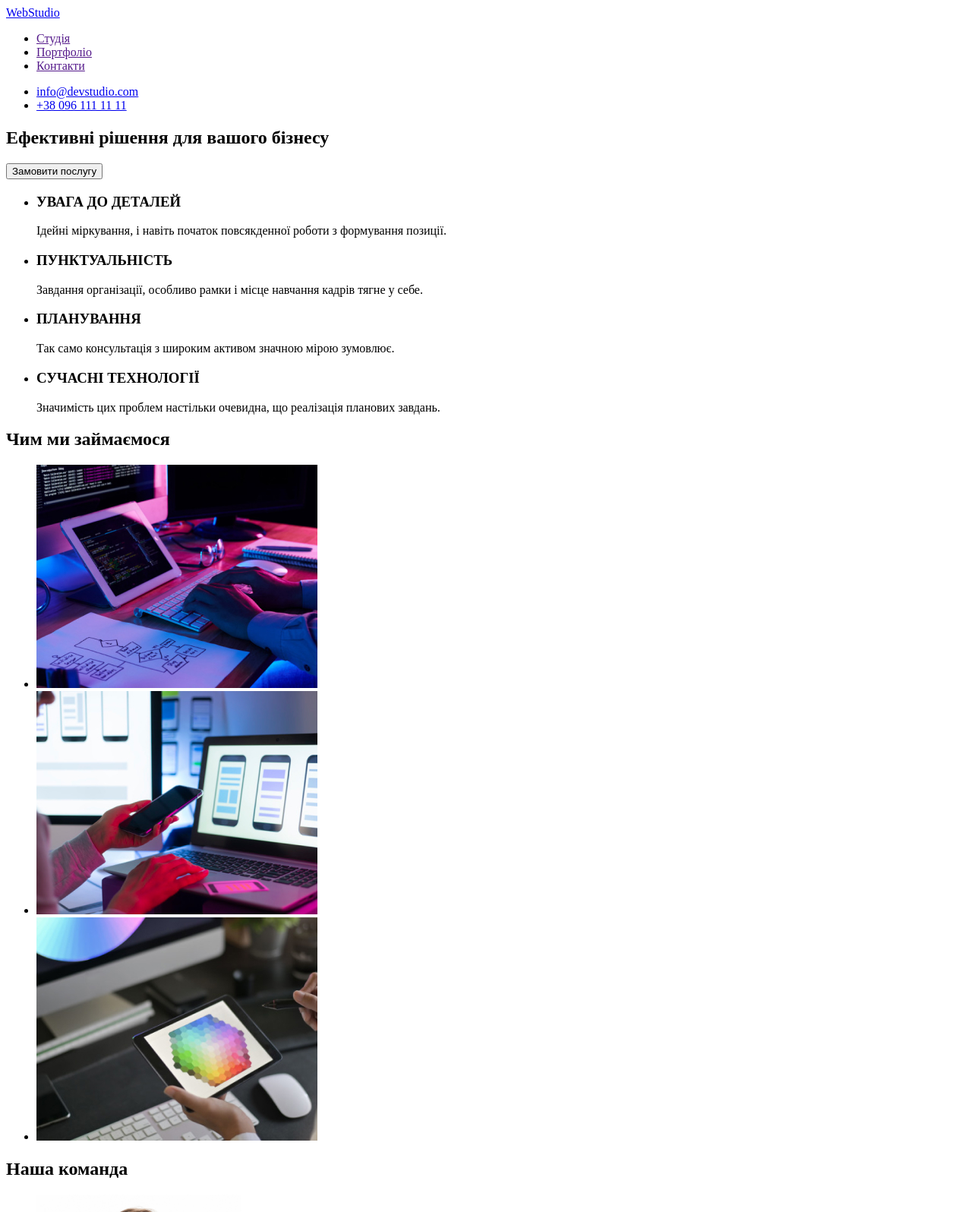
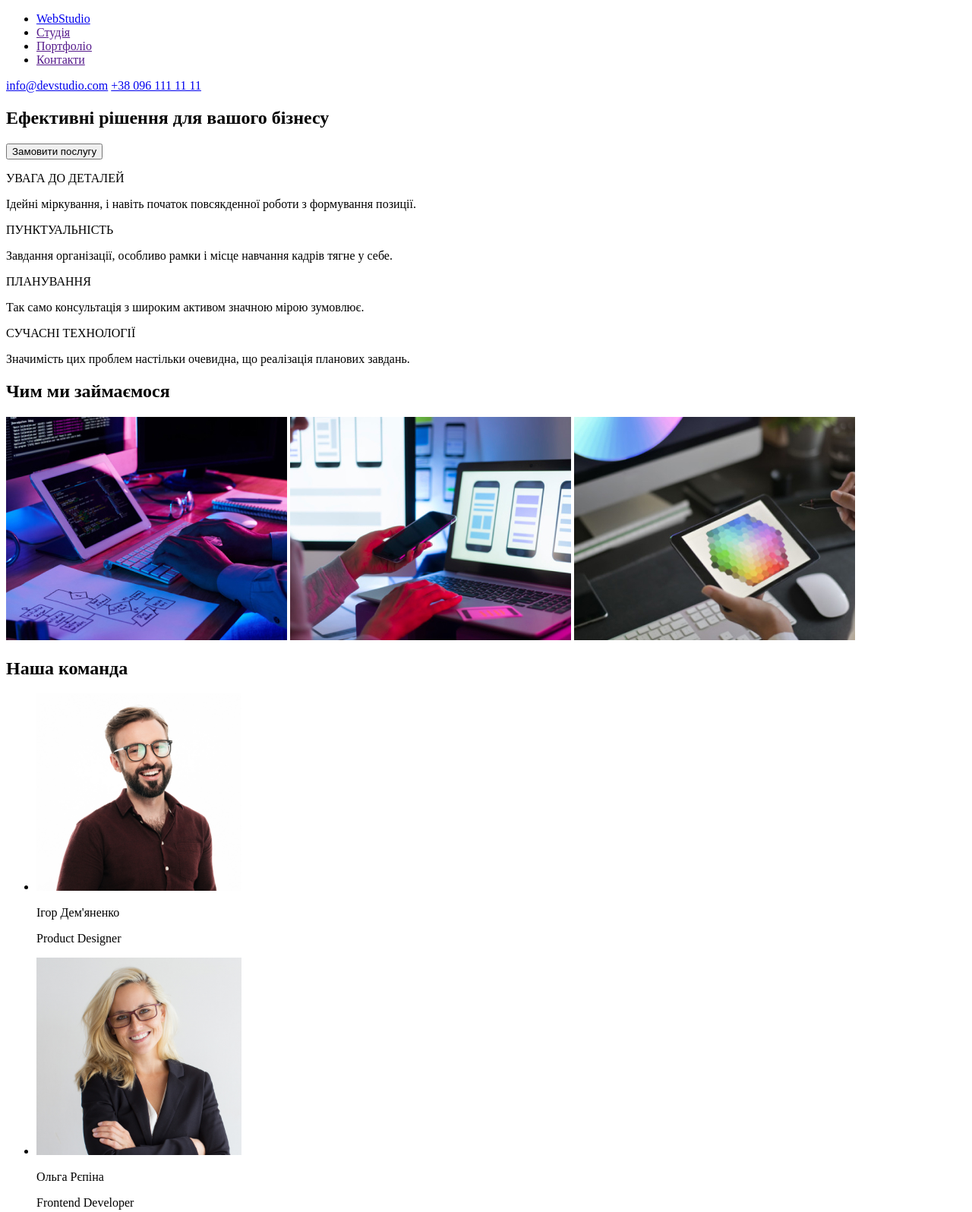
Before and after one commit to Maksim-Kaperteha/goit-markup-hw-01, a plain HTML site: page index.html in a window 1280 px wide. Shown: the top 1596 px of the page at 76% size. Drawn offline with Linux system fonts and the light colour scheme.

Commit message:
Add files via upload

```diff
--- a/index.html
+++ b/index.html
@@ -2,119 +2,126 @@
 <html lang="uk">
 
 <head>
-  <meta charset="UTF-8" />
-  <meta name="viewport" content="width=device-width, initial-scale=1.0" />
+  <meta charset="UTF-8">
+  <meta name="viewport" content="width=device-width, initial-scale=1.0">
   <title>Web studio</title>
+
+
+
 </head>
 
 <body>
-  <!-- Header -->
   <header class="header">
     <nav class="navgition">
-      <a class="link" href="./index.html">WebStudio</a>
       <ul class="list">
+        <li class="item"><a class="link" href="./index.html">WebStudio</a></li>
         <li class="item"><a class="link" href="">Студія</a></li>
         <li class="item"><a class="link" href="">Портфоліо</a></li>
         <li class="item"><a class="link" href="">Контакти</a></li>
       </ul>
     </nav>
-    <ul class="list-contact">
-      <li><a href="mailto:info@devstudio.com">info@devstudio.com</a></li>
-      <li><a href="tel:+380961111111">+38 096 111 11 11</a></li>
-    </ul>
+    <div class="header-group">
+      <a href="email:info@devstudio.com">info@devstudio.com</a>
+      <a href="tel:380961111111">+38 096 111 11 11</a>
+    </div>
   </header>
   <main>
-    <!--Section-Hat -->
     <section class="hat">
       <div class="hat-group">
         <h1 class="hat-title">Ефективні рішення для вашого бізнесу</h1>
         <button class="btn" type="button">Замовити послугу</button>
       </div>
     </section>
-    <!-- Section-Features -->
     <section class="features">
-      <ul>
-        <li class="features-group">
-          <h3 class="uppertitle">УВАГА ДО ДЕТАЛЕЙ</h3>
-          <p class="subtitle">
-            Ідейні міркування, і навіть початок повсякденної роботи з
-            формування позиції.
-          </p>
-        </li>
-        <li class="features-group2">
-          <h3 class="uppertitle">ПУНКТУАЛЬНІСТЬ</h3>
-          <p class="subtitle">
-            Завдання організації, особливо рамки і місце навчання кадрів тягне
-            у себе.
-          </p>
-        </li>
-        <li class="features-group3">
-          <h3 class="uppertitle">ПЛАНУВАННЯ</h3>
-          <p class="subtitle">
-            Так само консультація з широким активом значною мірою зумовлює.
-          </p>
-        </li>
-        <li class="features-group4">
-          <h3 class="uppertitle">СУЧАСНІ ТЕХНОЛОГІЇ</h3>
-          <p class="subtitle">
-            Значимість цих проблем настільки очевидна, що реалізація планових
-            завдань.
-          </p>
-        </li>
-      </ul>
+      <div class="features-group">
+        <p class="uppertitle">УВАГА ДО ДЕТАЛЕЙ</p>
+        <p class="subtitle">Ідейні міркування, і навіть початок повсякденної роботи з формування позиції.</p>
+      </div>
+
+      <div class="features-group2">
+        <p class="uppertitle">ПУНКТУАЛЬНІСТЬ</p>
+        <p class="subtitle">Завдання організації, особливо рамки і місце навчання кадрів тягне у себе.</p>
+      </div>
+
+      <div class="features-group3">
+        <p class="uppertitle">ПЛАНУВАННЯ</p>
+        <p class="subtitle">Так само консультація з широким активом значною мірою зумовлює.</p>
+      </div>
+
+      <div class="features-group4">
+        <p class="uppertitle">СУЧАСНІ ТЕХНОЛОГІЇ</p>
+        <p class="subtitle">Значимість цих проблем настільки очевидна, що реалізація планових завдань.</p>
+      </div>
+
     </section>
-    <!-- Section-Gallery -->
+
     <section class="gallery">
-      <h2 class="title">Чим ми займаємося</h2>
-      <ul class="gallery-group">
-        <li>
-          <img class="gallery-card" src="./images/gallery-img-1.jpg" alt="пише код на планшеті" width="370"
-            height="294" />
-        </li>
-        <li>
-          <img class="gallery-card" src="./images/gallery-img-2.jpg" alt="пише код для android або ios" width="370"
-            height="294" />
-        </li>
-        <li>
-          <img class="gallery-card" src="./images/gallery-img-3.jpg" alt="стилизуе код" width="370" height="294" />
-        </li>
-      </ul>
+      <div class="gallery-group">
+        <h2 class="title">Чим ми займаємося</h2>
+        <img class="gallery-card" src="./images/gallery-img-1.jpg" alt="пише код на планшеті" width="370" height="294">
+        <img class="gallery-card" src="./images/gallery-img-2.jpg" alt="пише код для android або ios" width="370"
+          height="294">
+        <img class="gallery-card" src="./images/gallery-img-3.jpg" alt="стилизуе код" width="370" height="294">
+      </div>
     </section>
-    <!-- Section-Team -->
+
     <section class="team">
       <h2 class="title">Наша команда</h2>
-      <ul class="team-group">
-        <li class="item">
-          <img class="team-img" src="./images/team-img-1.jpg" alt="Ігор Дем'яненко" width="270" height="260" />
-          <h3 class="uppertitle">Ігор Дем'яненко</h3>
-          <p class="subtitle">Product Designer</p>
-        </li>
-        <li class="item">
-          <img class="team-img" src="./images/team-img-2.jpg" alt="Ольга Рєпіна" width="270" height="260" />
-          <h3 class="uppertitle">Ольга Рєпіна</h3>
-          <p class="subtitle">Frontend Developer</p>
-        </li>
-        <li class="item">
-          <img class="team-img" src="./images/team-img-3.jpg" alt="Микола Тарасов" width="270" height="260" />
-          <h3 class="uppertitle">Микола Тарасов</h3>
-          <p class="subtitle">Marketing</p>
-        </li>
-        <li class="item">
-          <img class="team-img" src="./images/team-img-4.jpg" alt="Михайло Єрмаков" width="270" height="260" />
-          <h3 class="uppertitle">Михайло Єрмаков</h3>
-          <p class="subtitle">UI Designer</p>
-        </li>
-      </ul>
+      <div class="team-group">
+        <ul class="list">
+          <li class="item">
+            <img class="team-img" src="./images/team-img-1.jpg" alt="Ігор Дем'яненко" width="270" height="260">
+            <p class="uppertitle">Ігор Дем'яненко</p>
+            <p class="subtitle">Product Designer</p>
+
+
+          </li>
+        </ul>
+      </div>
+      <div class="team-group">
+        <ul>
+          <li class="item">
+            <img class="team-img" src="./images/team-img-2.jpg" alt="Ольга Рєпіна" width="270" height="260">
+            <p class="uppertitle">Ольга Рєпіна</p>
+            <p class="subtitle">Frontend Developer</p>
+
+          </li>
+        </ul>
+      </div>
+      <div class="team-group">
+        <ul>
+          <li class="item">
+            <img class="team-img" src="./images/team-img-3.jpg" alt="Микола Тарасов" width="270" height="260">
+            <p class="uppertitle">Микола Тарасов</p>
+            <p class="subtitle">Marketing</p>
+
+          </li>
+        </ul>
+      </div>
+      <div class="team-group">
+        <ul>
+          <li class="item">
+            <img class="team-img" src="./images/team-img-4.jpg" alt="Михайло Єрмаков" width="270" height="260">
+            <p class="uppertitle">Михайло Єрмаков</p>
+            <p class="subtitle">UI Designer</p>
+
+          </li>
+        </ul>
+      </div>
     </section>
   </main>
-  <!-- Footer -->
   <footer class="footer">
-    <a class="link" href="./index.html">WebStudio</a>
+    <ul class="list">
+      <li class="item"><a class="link" href="./index.html">WebStudio</a></li>
+    </ul>
     <address>
       <p class="addres">м. Київ, пр-т Лесі Українки, 26</p>
-      <a href="mailto:info@devstudio.com">info@devstudio.com</a>
-      <a href="tel:+380961111111">+38 096 111 11 11</a>
+      <a href="email:info@devstudio.com">info@devstudio.com</a>
+      <a href="tel:380961111111">+38 096 111 11 11</a>
     </address>
+    <div class="footer-group">
+      <p class="uppertitle">приєднуйтесь</p>
+    </div>
   </footer>
 </body>
 
```
